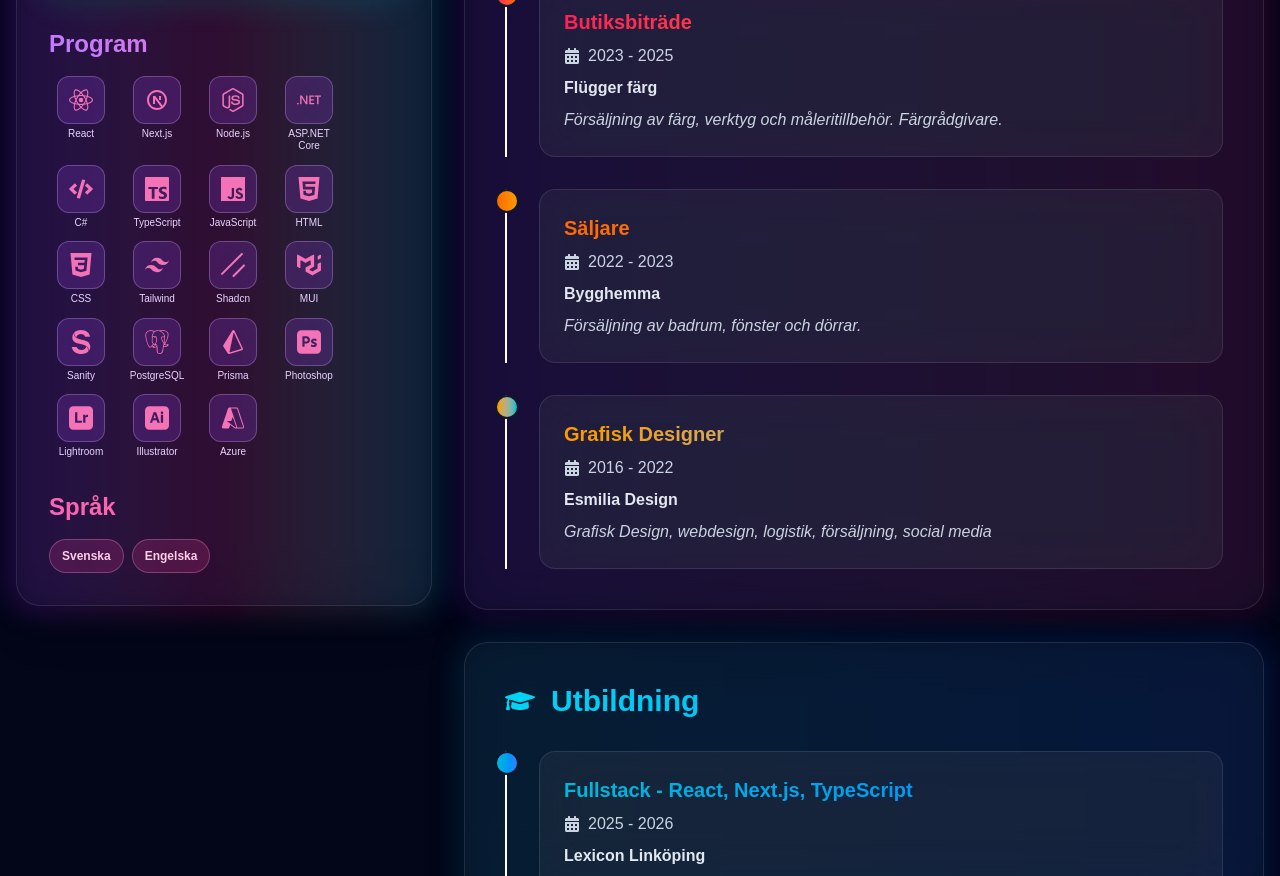
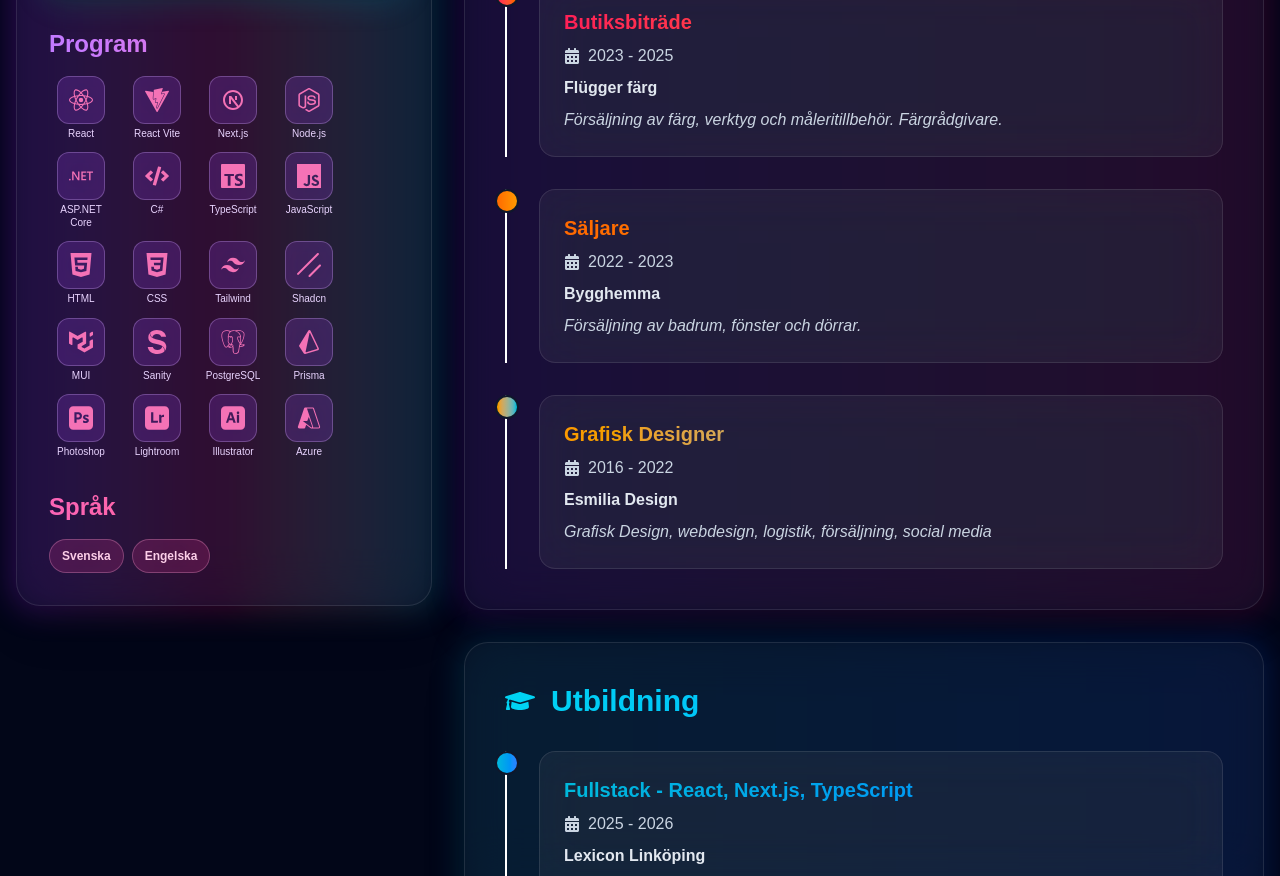
Before and after one commit to knixan/josefinecvportfolio, a Next.js app: page / in a window 1280 px wide. Shown: the part 960-1836 px from the top of the page. Built offline with nearby package versions, Linux system fonts and the light colour scheme.

Commit message:
react vite

```diff
--- a/src/components/aside.tsx
+++ b/src/components/aside.tsx
@@ -9,7 +9,7 @@ import {
 import { getTechIcons } from "@/data/techIcons";
 
 const programs = getTechIcons(
-  "React, Next.js, Node.js, ASP.NET Core, C#, TypeScript, JavaScript, HTML, CSS, Tailwind CSS, Shadcn, MUI, Sanity, PostgreSQL, Prisma, Photoshop, Lightroom, Illustrator, Azure"
+  "React, React Vite, Next.js, Node.js, ASP.NET Core, C#, TypeScript, JavaScript, HTML, CSS, Tailwind CSS, Shadcn, MUI, Sanity, PostgreSQL, Prisma, Photoshop, Lightroom, Illustrator, Azure"
 );
 
 const languages = ["Svenska", "Engelska"];
--- a/src/data/techIcons.ts
+++ b/src/data/techIcons.ts
@@ -17,6 +17,7 @@ import {
   SiAdobeillustrator,
   SiBootstrap,
   SiDotnet,
+  SiVite,
 } from "react-icons/si";
 import { RiNextjsLine } from "react-icons/ri";
 import { VscAzure } from "react-icons/vsc";
@@ -30,6 +31,7 @@ export interface TechIcon {
 
 const techIconMap: Record<string, TechIcon> = {
   "react": { icon: SiReact, name: "React", color: "#f472b6" },
+  "react vite": { icon: SiVite, name: "React Vite", color: "#f472b6" },
   "next.js": { icon: RiNextjsLine, name: "Next.js", color: "#f472b6" },
   "node.js": { icon: SiNodedotjs, name: "Node.js", color: "#f472b6" },
   "typescript": { icon: SiTypescript, name: "TypeScript", color: "#f472b6" },
```
